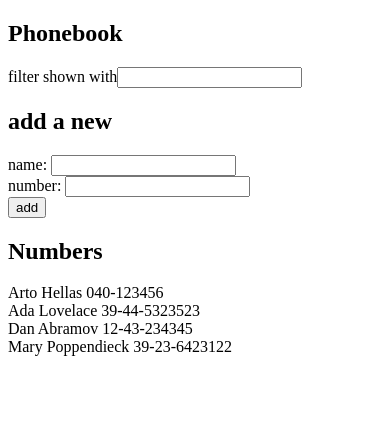
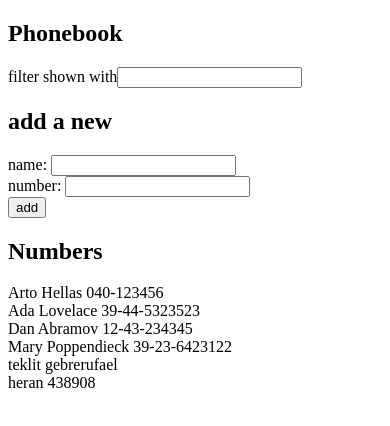
Before and after one commit to teklitg/fullstackopen, a React (Create React App) app in the folder part2/phonebook/: page / in a window 390 px wide. Shown: the top 426 px of the page. Built offline with nearby package versions, Linux system fonts and the light colour scheme; data requests are answered from the project's data file.

Commit message:
2.12: The Phonebook step7

```diff
--- a/part2/phonebook/db.json
+++ b/part2/phonebook/db.json
@@ -19,6 +19,16 @@
       "name": "Mary Poppendieck",
       "number": "39-23-6423122",
       "id": 4
+    },
+    {
+      "name": "teklit",
+      "number": "gebrerufael",
+      "id": 7
+    },
+    {
+      "name": "heran",
+      "number": "438908",
+      "id": 8
     }
   ]
 }
--- a/part2/phonebook/package.json
+++ b/part2/phonebook/package.json
@@ -6,6 +6,7 @@
     "@testing-library/jest-dom": "^5.17.0",
     "@testing-library/react": "^13.4.0",
     "@testing-library/user-event": "^13.5.0",
+    "axios": "^1.4.0",
     "react": "^18.2.0",
     "react-dom": "^18.2.0",
     "react-scripts": "5.0.1",
@@ -17,7 +18,6 @@
     "test": "react-scripts test",
     "eject": "react-scripts eject",
     "server": "json-server -p3001 --watch db.json"
-
   },
   "eslintConfig": {
     "extends": [
--- a/part2/phonebook/src/App.js
+++ b/part2/phonebook/src/App.js
@@ -12,20 +12,22 @@ const App = () => {
   const [filter, setFilter] = useState('')
 
   useEffect(()=>{
-    axios.get('http://localhost:3001/persons').then(Response=>setPersons(Response.data))
+    axios.get('http://localhost:3001/persons').then(Response=>
+    setPersons(Response.data))
   },[])
 
   const addNewPerson=(e)=>{
-    e.preventDefault();
-    const newObj={
-      name: newName,
+    e.preventDefault()
+
+    const newOb = { name : newName,
       number: newNumber
-    }
+     }
 
   persons.find(person=>person.name===newName)?
   window.alert(newName + " is already added to phonebook")
-  :axios.post('http://localhost:3001/persons',newObj)
-  .then(Response=>setPersons(persons.concat(Response.data)));
+  :setPersons(persons.concat(newOb));
+
+  axios.post('http://localhost:3001/persons', newOb )
   setNewName("")
   setNumber("")
   }
```
Also changed, not shown: part2/phonebook/src/Compenents/Persons.js (+5 -5 lines), part2/phonebook/src/Compenents/PersonForm.js (indentation only), 1 other file (tests, documents, lock files or other folders).
